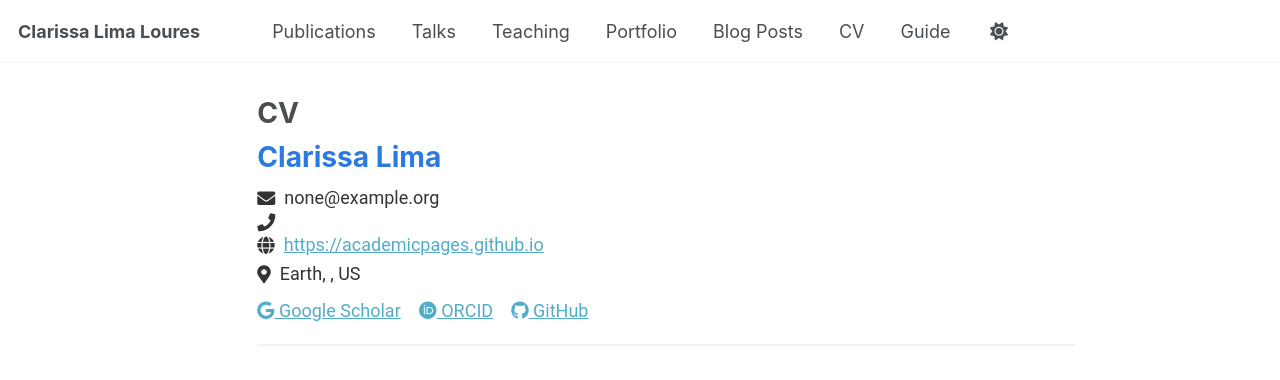
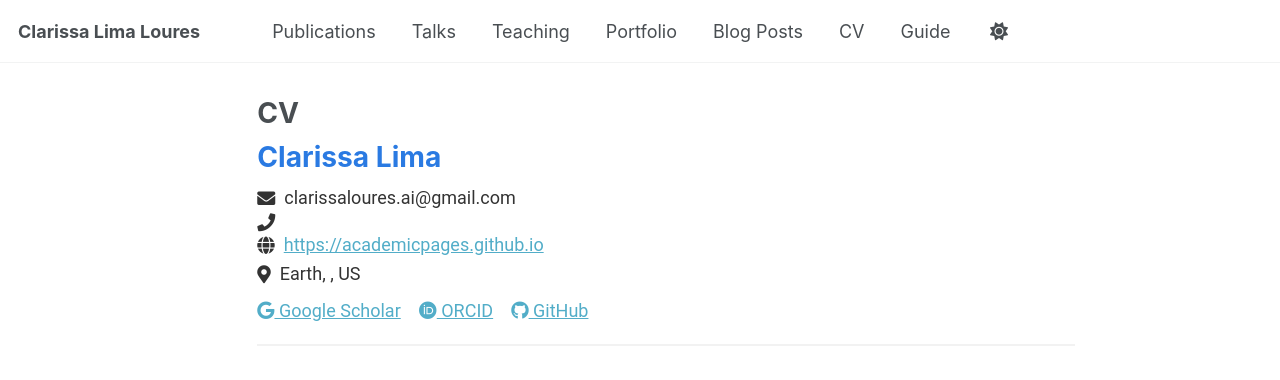
Before and after one commit to Clalloures/clalloures.github.io, a Jekyll site: the page built from _pages/cv-json.md, in a window 1280 px wide and 900 px high. Shown: the top 380 px of the window. Built offline with Jekyll 4.4.1, drawn with Linux system fonts in a browser that asks for light colours.

Commit message:
Update cv.json

```diff
--- a/_data/cv.json
+++ b/_data/cv.json
@@ -1,7 +1,7 @@
 {
   "basics": {
     "name": "Clarissa Lima",
-    "email": "none@example.org",
+    "email": "clarissaloures.ai@gmail.com",
     "phone": "",
     "website": "https://academicpages.github.io",
     "summary": "Currently employed at Red Brick University. Short biography for the left-hand sidebar",
```
